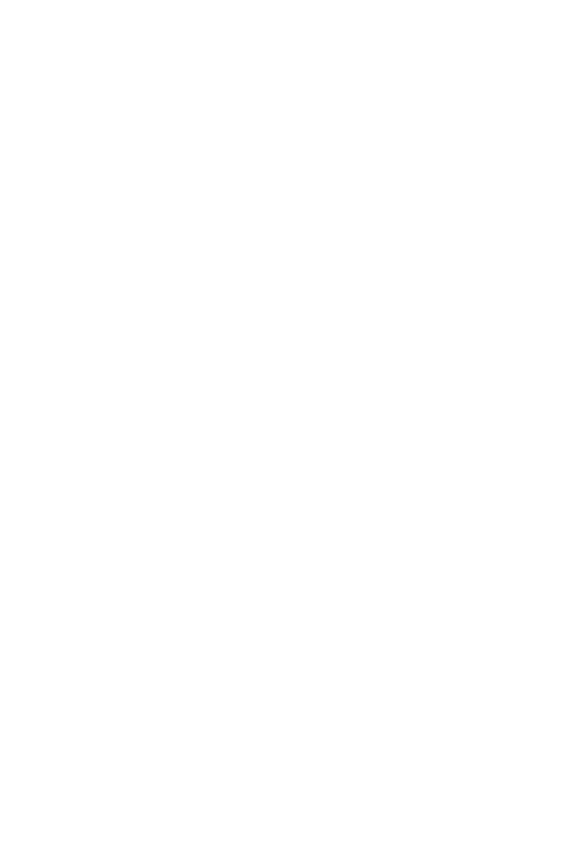
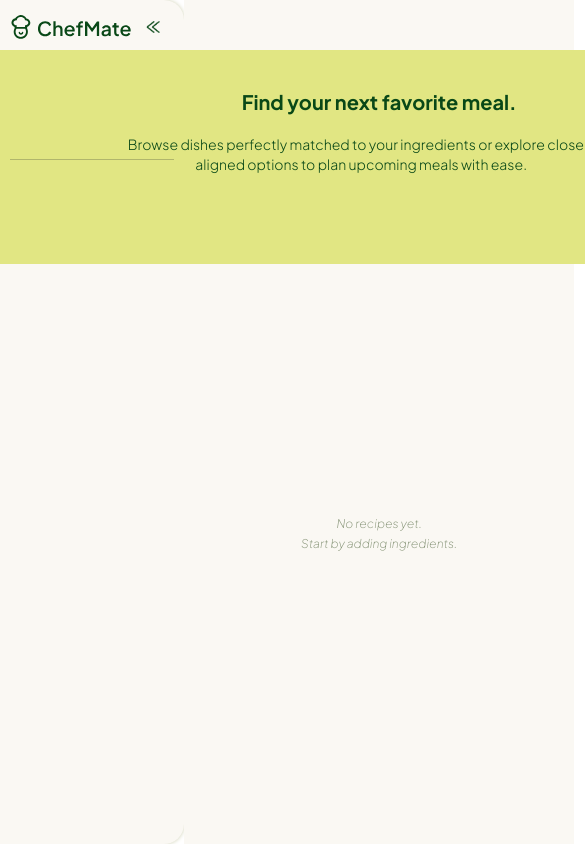
Before and after one commit to Simba0427/ChefMate-official, a React (Vite) app: page /dashboard in a window 390 px wide. Before the commit this address had no page. Shown: the top 844 px of the page, 585 px wide, since content can reach past the window. Built offline with nearby package versions, Linux system fonts and the light colour scheme.

Commit message:
Created main content section

```diff
--- a/pages/Dashboard.jsx
+++ b/pages/Dashboard.jsx
@@ -1,12 +1,44 @@
-import React from 'react'
+import React, { useState } from 'react'
 import Sidebar from '../src/components/Sidebar'
+import MainContent from '../src/components/MainContent'
 
 const Dashboard = () => {
+
+  const [isIngredientsBoxVisible, setIsIngredientsBoxVisible] = useState(false);
+  const [ingredients, setIngredients] = useState([]);
+
+  const toggleIngredientsBox = () => {
+    setIsIngredientsBoxVisible(!isIngredientsBoxVisible);
+  };
+
+  // to add ingredients
+  const addIngredient =(ingredient) => {
+    setIngredients([...ingredients,ingredient]);
+  };
+
+  // to remove ingredient
+  const removeIngredient = (ingredient) =>{
+    setIngredients(ingredients.filter((item)=> item !== ingredient));
+  };
+
+  const containerStyle = {
+    display: "flex",
+    height: "100vh",
+  };
   return (
-    <div>
-     <Sidebar/>
+    <div style={containerStyle}>
+      <Sidebar
+        toggleIngredientsBox={toggleIngredientsBox}
+        ingredients={ingredients}
+        removeIngredient={removeIngredient}
+      />
+      <MainContent
+        isIngredientsBoxVisible={isIngredientsBoxVisible}
+        toggleIngredientsBox={toggleIngredientsBox}
+        addIngredient={addIngredient}
+      />
     </div>
-  )
+  );
 }
 
 export default Dashboard
--- a/pages/Home.jsx
+++ b/pages/Home.jsx
@@ -1,6 +1,6 @@
 import React from "react";
 import Header from "../src/components/Header";
-import "../styles/home.css";
+import "../src/styles/home.css";
 
 const Home = () => {
   return (
--- a/src/App.jsx
+++ b/src/App.jsx
@@ -1,7 +1,7 @@
 import React from "react";
 import Home from "../pages/Home";
 import { BrowserRouter as Router, Route, Routes } from "react-router-dom";
-// import Dashboard from "../pages/Dashboard";
+import Dashboard from "../pages/Dashboard";
 
 
 const App = () => {
@@ -9,7 +9,7 @@ const App = () => {
     <Router>
       <Routes>
         <Route path="/" element={<Home/>}/>
-        {/* <Route path="/dashboard" element={<Dashboard/>} /> */}
+        <Route path="/dashboard" element={<Dashboard/>} />
 
       </Routes>
     </Router>
--- /dev/null
+++ b/src/components/DoubleKaratLogo.jsx
@@ -0,0 +1,13 @@
+import React from "react";
+
+const DoubleKaratLogo = () => {
+  return (
+    <img
+      className="double-karat-logo"
+      src="/Double Carat.png"
+      alt="Double Karat Logo"
+    />
+  );
+};
+
+export default DoubleKaratLogo;
--- /dev/null
+++ b/src/components/Logo.jsx
@@ -0,0 +1,7 @@
+import React from "react";
+
+const Logo = () => {
+  return <img className="logo" src="/Logo.svg" alt="ChefMate Logo" />;
+};
+
+export default Logo;
--- /dev/null
+++ b/src/components/MainContent.jsx
@@ -0,0 +1,39 @@
+import React from 'react';
+import '../styles/MainContent.css';
+
+const MainContent = ({isIngredientsBoxVisible}) => {
+  return (
+    <div className="main-content">
+      <div className="green-box">
+        <h2 className="main-title">Find your next favorite meal.</h2>
+        <p className="main-description">
+          Browse dishes perfectly matched to your ingredients or explore closely
+          aligned options to plan upcoming meals with ease.
+        </p>
+      </div>
+      {!isIngredientsBoxVisible &&(
+
+      <div className="no-recipes">
+        <p>
+          No recipes yet.
+          <br />
+          Start by adding ingredients.
+        </p>
+      </div>
+      )}
+      {isIngredientsBoxVisible && (
+        <div id="ingredients-box" className="ingredients-box">
+          <h2 className='title'>Add Your Ingredients</h2>
+          <input className='ingredients-input' type="text" placeholder="Manually add ingredients" />
+          <div>OR</div>
+          <div className='upload-box'>
+            <p>Drag & Drop, or Browse</p>
+
+          </div>
+        </div>
+      )}
+    </div>
+  );
+}
+
+export default MainContent
--- a/src/components/Sidebar.jsx
+++ b/src/components/Sidebar.jsx
@@ -1,21 +1,42 @@
 import React from 'react';
+import '../styles/sidebar.css';
+import Logo from './Logo';
+import DoubleKaratLogo from './DoubleKaratLogo';
 
-const Sidebar = () => {
+const Sidebar = ({ toggleIngredientsBox, ingredients, removeIngredient }) => {
   return (
     <aside className="sidebar">
       <div className="sidebar-header">
-        <img className="logo" src="/Logo.svg" alt="ChefMate Logo" />
-        <img src="/Double Carat.png" alt="" />
+        <Logo />
+        <DoubleKaratLogo />
       </div>
-      <button className="main-btn">
-        <img className="btn-logo" src="/Plus Icon.png" alt="Add ingredients" />
-        Add Ingredients
-      </button>
+      <div>
+        <button className="main-btn" onClick={toggleIngredientsBox}>
+          <img
+            className="btn-logo"
+            src="/Plus Icon.png"
+            alt="Add ingredients"
+          />
+          Add Ingredients
+        </button>
+      </div>
       <p className="assumption">
         We assume you already have salt, pepper, & water.
       </p>
+      <hr className="divider" />
+      <ul className="ingredients-list">
+        {ingredients.map((ingredient, index) => (
+          <li key={index} className="ingredient-item">
+            {ingredient}
+            <button
+              className="remove-btn"
+              onClick={() => removeIngredient(ingredient)}
+            ></button>
+          </li>
+        ))}
+      </ul>
     </aside>
   );
-}
+};
 
 export default Sidebar
--- /dev/null
+++ b/src/styles/MainContent.css
@@ -0,0 +1,175 @@
+*{
+    font-family:Plus Jakarta Sans;
+     margin: 0;
+    padding: 0;
+    box-sizing: border-box;
+
+}
+.main-content {
+  flex: 1;
+  display: flex;
+  flex-direction: column;
+  justify-content: flex-start;
+  align-items: center;
+  text-align: center;
+  background-color: #faf8f3;
+    width: 100%;
+    max-width: 1092px;
+    min-height: 100vh;
+    padding: 40px 24px; /* Adjust padding to ensure proper spacing */
+    margin: 0 auto;
+
+}
+.green-box
+{width: 1044px;
+  height: 214px;
+  margin: 40px 0 230px;
+  padding: 40px 247px 48px 247px;
+  /* padding: 40px 247px 48px; */
+  border-radius: 24px;
+  background-color: #e1e683;}
+
+.main-title {
+  font-size: 2.5rem;
+  color: #094817;
+  margin-bottom: 20px;
+  font-weight: 700;
+  line-height: 3.125 rem;
+  margin-bottom: 20px
+}
+
+.main-description {
+  font-size: 1rem;
+  color: #094817;
+  margin-bottom: 400px;
+  line-height: 1.75rem;
+  text-align: center;
+  font-weight: 300;
+  width: 514px;
+  height: 56px;
+}
+
+.no-recipes {
+  font-size: 1rem;
+  color: #808f71;
+  border: 2px none #ccc;
+  padding: 20px;
+  border-radius: 10px;
+  text-align: center;
+  font-weight: 250;
+  line-height: 28px;
+  font-style: italic;
+}
+.ingredients-box {
+  width: 100%;
+  max-width: 771px;
+  height: auto;
+  display: flex;
+  flex-direction: column;
+  justify-content: flex-start;
+  align-items: stretch;
+  gap: 24px;
+  margin: 20px auto; /* Centered with auto margins */
+  padding: 24px 32px 32px;
+  border-radius: 24px;
+  box-shadow: 0 2px 40px 0 rgba(221, 221, 221, 0.6);
+  background-color: #fff;
+}
+.title{
+    font-size: 18px;
+    line-height: 22px;
+    font-weight: 600;
+}
+.ingredients-input{
+     width: 100%;
+  max-width: 707px;
+  height: 44px;
+  padding: 8px 12px;
+  border-radius: 30px ;
+  border-width: 1px 0 0 0;
+  border-style: solid;
+  border-color: #ccc; /* Adjust border color as needed */
+  display: flex;
+  justify-content: space-between;
+  opacity: 1;
+}
+.upload-box {
+  border: 2px dashed #ccc;
+  padding: 20px;
+  border-radius: 10px;
+  text-align: center;
+
+  height: 236px;
+  align-self: stretch;
+  flex-grow: 0;
+  display: flex;
+  flex-direction: column;
+  justify-content: center;
+  align-items: center;
+  gap: 24px;
+  padding: 32px 0;
+  border-radius: 20px;
+  border: dashed 1px #9eac97;
+  background-color: #fff;
+}
+/* Media query for tablets */
+@media (max-width: 768px) {
+    .main-content {
+        padding: 20px;
+    }
+
+    .box {
+        padding: 20px;
+    }
+
+    .main-title {
+        font-size: 1.5rem;
+    }
+
+    .main-description {
+        font-size: 1rem;
+        margin-bottom: 20px;
+        line-height: 1.5rem;
+    }
+
+    .no-recipes {
+        font-size: 0.875rem;
+        line-height: 1.5rem;
+    }
+    .ingredients-box {
+    width: 90%; /* Adjust width */
+    padding: 20px;
+    margin: 20px auto; /* Adjust margins */
+  }
+}
+
+/* Media query for mobile phones */
+@media (max-width: 480px) {
+    .main-content {
+        padding: 10px;
+    }
+
+    .box {
+        padding: 10px;
+    }
+
+    .main-title {
+        font-size: 1.25rem;
+    }
+
+    .main-description {
+        font-size: 0.875rem;
+        margin-bottom: 15px;
+        line-height: 1.25rem;
+    }
+
+    .no-recipes {
+        font-size: 0.75rem;
+        line-height: 1.25rem;
+    }
+     .ingredients-box {
+    width: 95%; /* Adjust width */
+    padding: 16px;
+    margin: 10px auto; /* Adjust margins */
+  }
+}
--- /dev/null
+++ b/src/styles/sidebar.css
@@ -0,0 +1,124 @@
+* {
+    font-family: PlusJakartaSans;
+    margin: 0;
+    padding: 0;
+    box-sizing: border-box;
+
+}
+
+html, body {
+    height: 100%;
+}
+.sidebar {
+  width: 348px;
+  height: 100vh;
+  padding: 24px 15px 851px 24px;
+  background-color: #faf8f3;
+  border-radius:0 20px 20px 0;
+  box-shadow: 0px 0px 4px 0px #CFD1B4
+}
+
+.sidebar-header {
+  display: flex;
+  align-items: center;
+}
+
+.logo {
+  width: auto;
+  height: 33px;
+  margin-right: 112px;
+}
+
+.double-karat-logo {
+  width: 32px;
+  height: 32px;
+  margin-right: 25px;
+
+}
+
+.main-btn {
+  width: 300px;
+  height: 44px;
+  display: flex;
+  flex-direction: row;
+  justify-content: center;
+  align-items: center;
+  gap: 8px;
+  margin: 42px  10px 3px;
+  padding: 12px 24px 12px ;
+  border-radius: 30px;
+  background-color: #035C41;
+  font: 1rem;
+  color: white;
+  border: 1px none;
+}
+
+.assumption {
+  width: 284px;
+  height: 20px;
+  margin: 10px 17px 0 11px;
+  font-family: PlusJakartaSans;
+  font-size: 0.75rem;
+  font-weight: normal;
+  font-stretch: normal;
+  font-style: italic;
+  line-height: 1.67;
+  letter-spacing: normal;
+  text-align: center;
+  color: #808f71;
+}
+
+/* Media query for tablets */
+@media (max-width: 768px) {
+  .sidebar {
+    width: 250px;
+    padding: 20px 10px;
+  }
+
+  .logo,
+  .double-karat-logo {
+    height: 28px;
+    margin-right: 8px;
+  }
+
+  .main-btn {
+    width: 250px;
+    margin: 30px 5px 10px 2px;
+    padding: 8px 30px;
+  }
+
+  .assumption {
+    width: 220px;
+    font-size: 11px;
+  }
+}
+
+/* Media query for mobile phones */
+@media (max-width: 480px) {
+  .sidebar {
+    width: 100%;
+    height: auto;
+    padding: 15px 10px;
+  }
+
+  .sidebar-header {
+    justify-content: center;
+  }
+
+  .logo,
+  .double-karat-logo {
+    height: 24px;
+    margin-right: 5px;
+  }
+
+  .main-btn {
+    width: 100%;
+    margin: 20px 0;
+    padding: 8px 20px;
+  }
+
+  .assumption {
+    width: 100%;
+    font-size: 10px;
+  }
+}
```
Also changed, not shown: styles/sidebar.css (deleted, +0 -42 lines), src/styles/home.css (renamed from styles/home.css).
